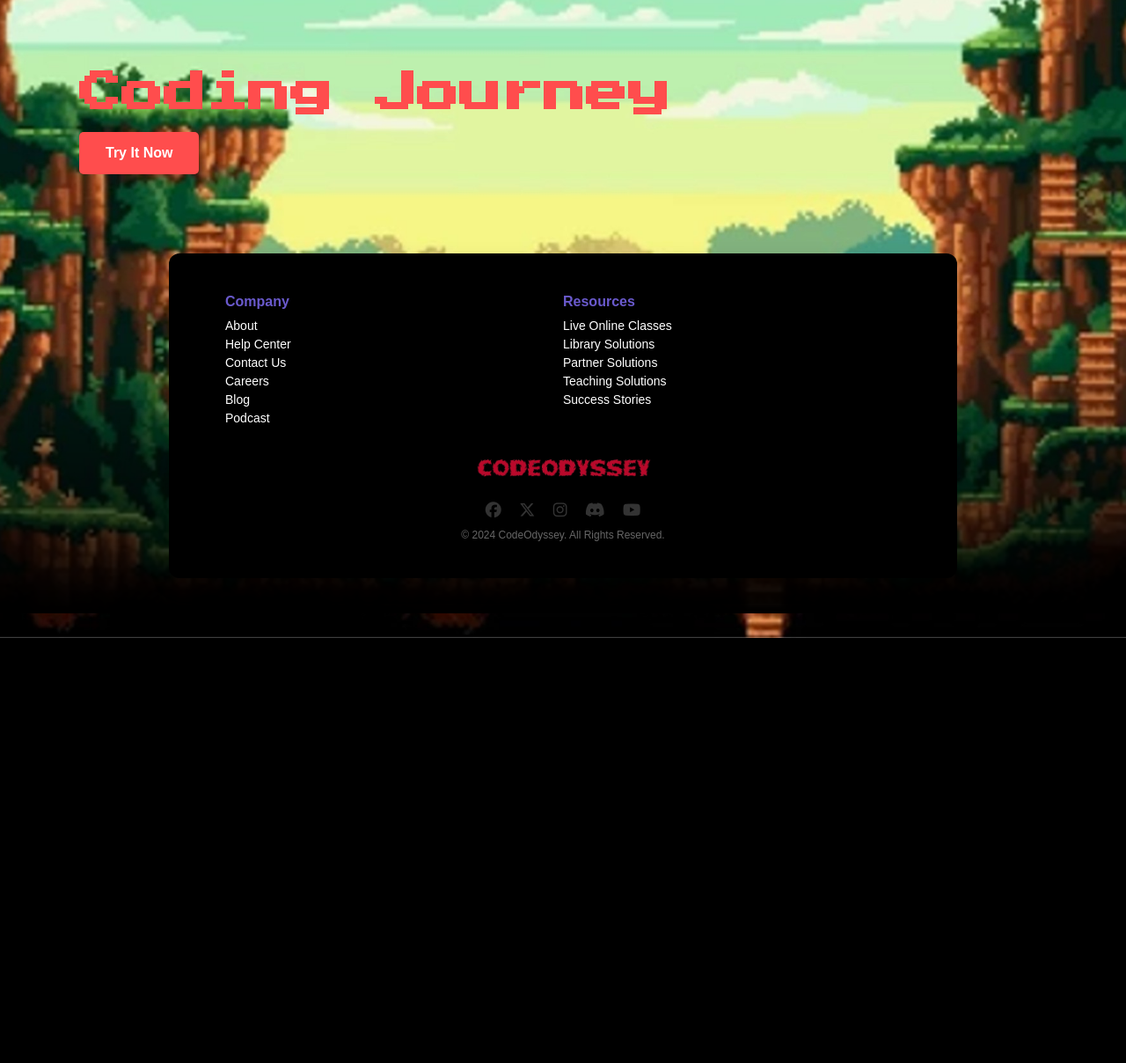
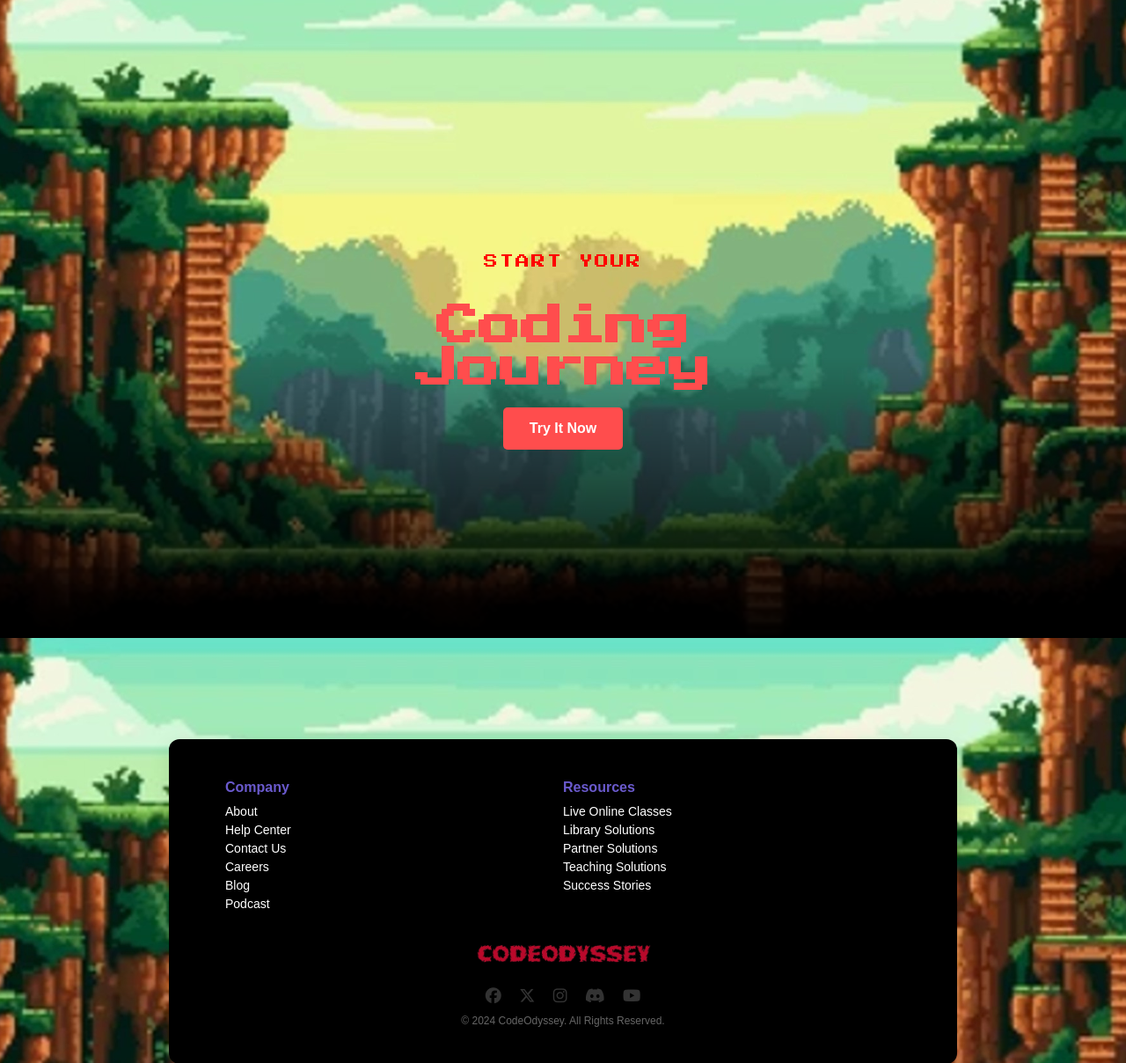
Before and after one commit to IHac-er/SE_LAB_PROJECT, a Flask app: page / in a window 1280 px wide. Shown: the part 75-1283 px from the top of the page at 88% size. Before the commit the page ends 800 px from the top, so only its background shows below. Run offline with Flask 3, Linux system fonts and the light colour scheme; some libraries are stand-ins or nearby versions.

Commit message:
Automated commit: 11-02-25 12:41:08.08

```diff
--- a/static/css/homepage_style.css
+++ b/static/css/homepage_style.css
@@ -41,7 +41,6 @@ body {
   color: white;
   font-weight: bold;
   border-radius: 5px;
-  cursor: pointer;
   transition: all 0.3s ease;
 }
 
@@ -55,22 +54,36 @@ body {
 /* Hero and Video Container */
 .hero-video-container {
   display: flex;
-  align-items: center;
-  justify-content: space-between;
-  padding: 50px 20px;
+  justify-content: center; /* Centers the content horizontally */
+  align-items: center; /* Centers the content vertically */
+  height: 100vh; /* Full viewport height */
+  text-align: center; /* Centers text inside */
 }
 
 /* Hero Section */
 .hero-section {
-  flex: 1;
-  text-align: left; /* Keep the text aligned to the left */
-  padding-right: 20px; /* Keep this to separate the text from the video */
-  margin-left: 70px; /* Move the entire text section to the right */
+  display: flex;
+  flex-direction: column;
+  align-items: center;
+  justify-content: center;
+}
+
+.hero-subtext {
+  font-size: 16px;
+  letter-spacing: 2px;
+  display: block;
+  margin-bottom: 10px;
+  text-align: center;
 }
 
 .hero-section h1 {
   font-size: 3rem;
   margin-bottom: 20px;
+  text-align: center;
+}
+
+.block-text {
+  display: block; /* Makes "Journey" move below "Coding" */
 }
 
 .try-it {
@@ -81,8 +94,8 @@ body {
   font-size: 1rem;
   font-weight: bold;
   border-radius: 5px;
-  cursor: pointer;
   transition: all 0.3s ease;
+  text-align: center;
 }
 
 .try-it:hover {
--- a/templates/homepage.html
+++ b/templates/homepage.html
@@ -16,10 +16,32 @@
                 url("{{ url_for('static', filename='images/homepage_background.jpg') }}")
                 no-repeat center center fixed;
             background-size: cover;
+            cursor: url("{{ url_for('static', filename='images/cursor.png') }}"), auto;
         }
 
         .hero-section h1 {
             font-family: 'Press Start 2P';
+        }
+
+        .try-it {
+            cursor: url("{{ url_for('static', filename='images/cursor.png') }}"), auto;
+        }
+
+        .signup-button {
+            cursor: url("{{ url_for('static', filename='images/cursor.png') }}"), auto;
+        }
+
+        .footer-section a:hover {
+            cursor: url("{{ url_for('static', filename='images/cursor.png') }}"), auto;
+        }
+
+        .social-icons a:hover {
+            cursor: url("{{ url_for('static', filename='images/cursor.png') }}"), auto;
+        }
+
+        .hero-subtext {
+            font-family: 'Press Start 2P';
+            color: red;
         }
     </style>
 </head>
@@ -34,8 +56,9 @@
 
     <div class="hero-video-container">
       <div class="hero-section">
-          <h1>Coding Journey</h1>
-          <button class="try-it" onclick="redirectToLogin()">Try It Now</button>
+            <span class="hero-subtext">START YOUR</span>
+            <h1><span class="block-text">Coding</span> <span class="block-text">Journey</span></h1>
+            <button class="try-it" onclick="redirectToLogin()">Try It Now</button>
       </div>
     </div>
 
--- a/templates/login.html
+++ b/templates/login.html
@@ -40,6 +40,7 @@
 			padding: 20px;
 			border-radius: 10px;
 		}
+
 	</style>
 
 </head>
```
Also changed, not shown: static/images/cursor.png (added), static/images/login_background.jpg.
